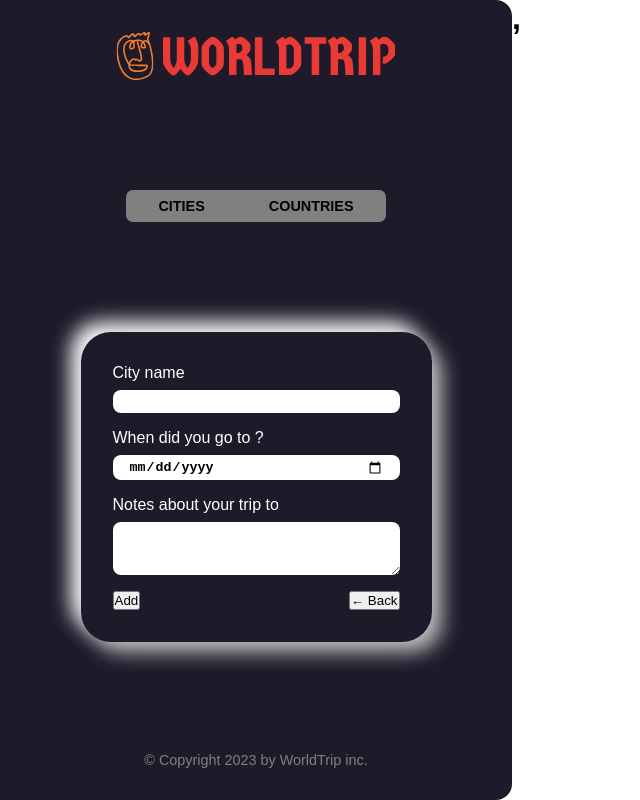
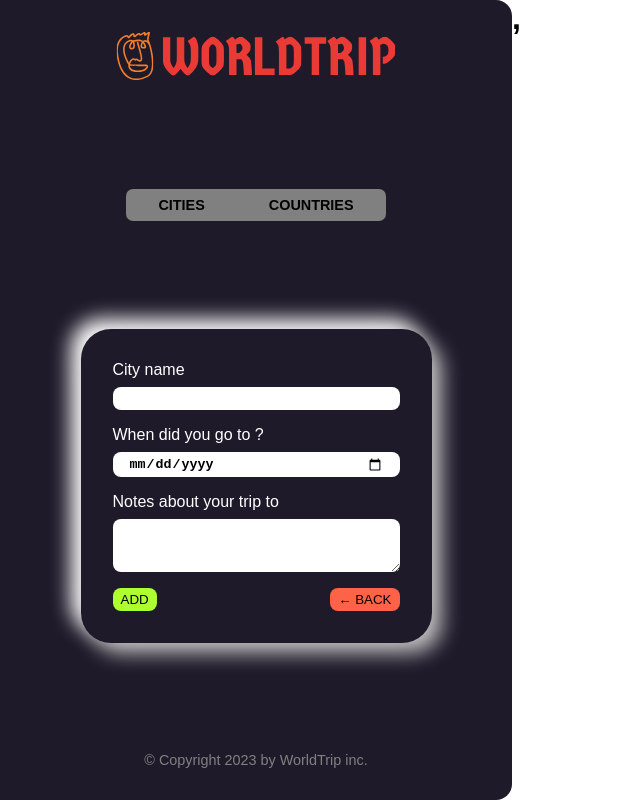
Before and after one commit to funnypar/Learn-React, a React (Vite) app in the folder worldTrip/: page /app/form in a window 1280 px wide. Shown: the whole page, without its empty margins (0-640 px from the left). Built offline with nearby package versions, Linux system fonts and the light colour scheme; no server answers; a web font is replaced by a local one.

Commit message:
useNavigate

```diff
--- /dev/null
+++ b/worldTrip/src/components/Btn.jsx
@@ -0,0 +1,10 @@
+/* eslint-disable react/prop-types */
+import styles from "./Btn.module.css";
+
+export default function Btn({ children, onClicked, type = "" }) {
+    return (
+        <button className={`${styles.btn} ${styles[type]}`} onClick={onClicked}>
+            {children}
+        </button>
+    );
+}
--- /dev/null
+++ b/worldTrip/src/components/Btn.module.css
@@ -0,0 +1,25 @@
+.btn {
+    cursor: pointer;
+    border: none;
+    text-transform: uppercase;
+    border-radius: 0.5rem;
+    text-decoration: none;
+}
+.city {
+    display: flex;
+    align-items: center;
+    justify-content: center;
+    height: 1.2rem;
+    width: 1.2rem;
+    border-radius: 50%;
+    background-color: rgb(17, 17, 17);
+    color: white;
+}
+.add {
+    padding: 0.25rem 0.5rem;
+    background-color: greenyellow;
+}
+.back {
+    padding: 0.25rem 0.5rem;
+    background-color: tomato;
+}
--- a/worldTrip/src/components/CityItem.jsx
+++ b/worldTrip/src/components/CityItem.jsx
@@ -1,6 +1,7 @@
 /* eslint-disable react/prop-types */
 import { Link } from "react-router-dom";
 import styles from "./CityItem.module.css";
+import Btn from "./Btn";
 
 export default function CityItem({ data }) {
     function dateFormat(date) {
@@ -20,7 +21,7 @@ export default function CityItem({ data }) {
                     <span>{data.emoji}</span> {data.cityName}
                 </p>
                 <p className={styles.date}>{dateFormat(data.date)}</p>
-                <button>&times;</button>
+                <Btn type="city">&times;</Btn>
             </div>
         </Link>
     );
--- a/worldTrip/src/components/CityItem.module.css
+++ b/worldTrip/src/components/CityItem.module.css
@@ -29,15 +29,3 @@
     display: flex;
     gap: 0.5rem;
 }
-.city button {
-    display: flex;
-    align-items: center;
-    justify-content: center;
-    height: 1.2rem;
-    width: 1.2rem;
-    border-radius: 50%;
-    background-color: rgb(17, 17, 17);
-    color: white;
-    border: none;
-    cursor: pointer;
-}
--- a/worldTrip/src/components/Form.jsx
+++ b/worldTrip/src/components/Form.jsx
@@ -1,6 +1,9 @@
+import { useNavigate } from "react-router-dom";
+import Btn from "./Btn";
 import styles from "./Form.module.css";
 
 export default function Form() {
+    const navigate = useNavigate();
     return (
         <form className={styles.form}>
             <div>
@@ -16,8 +19,16 @@ export default function Form() {
                 <textarea id="text" cols="30" rows="3"></textarea>
             </div>
             <div>
-                <button>Add</button>
-                <button>&larr; Back</button>
+                <Btn type="add">Add</Btn>
+                <Btn
+                    type="back"
+                    onClicked={(e) => {
+                        e.preventDefault();
+                        navigate(-1);
+                    }}
+                >
+                    &larr; Back
+                </Btn>
             </div>
         </form>
     );
```
